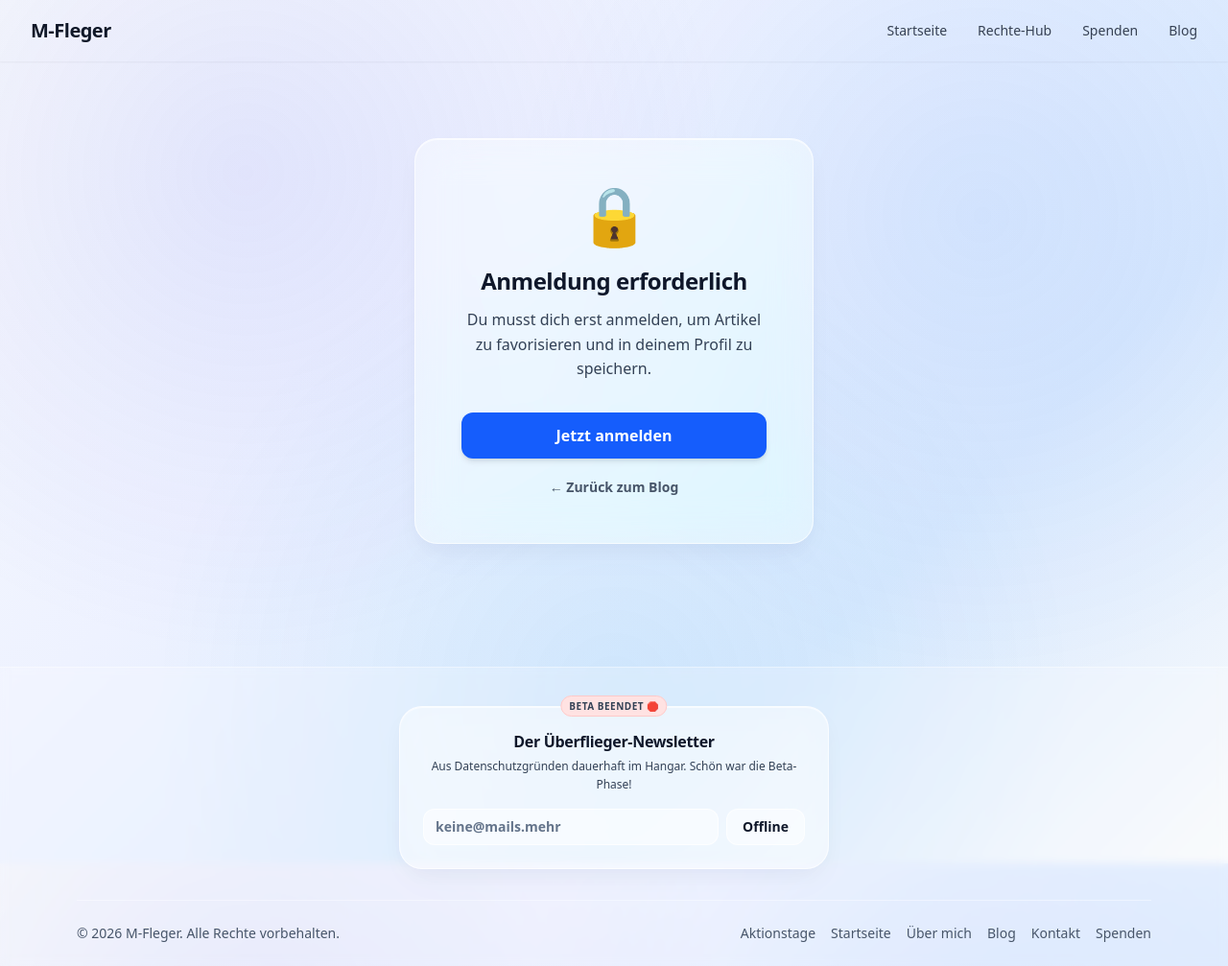
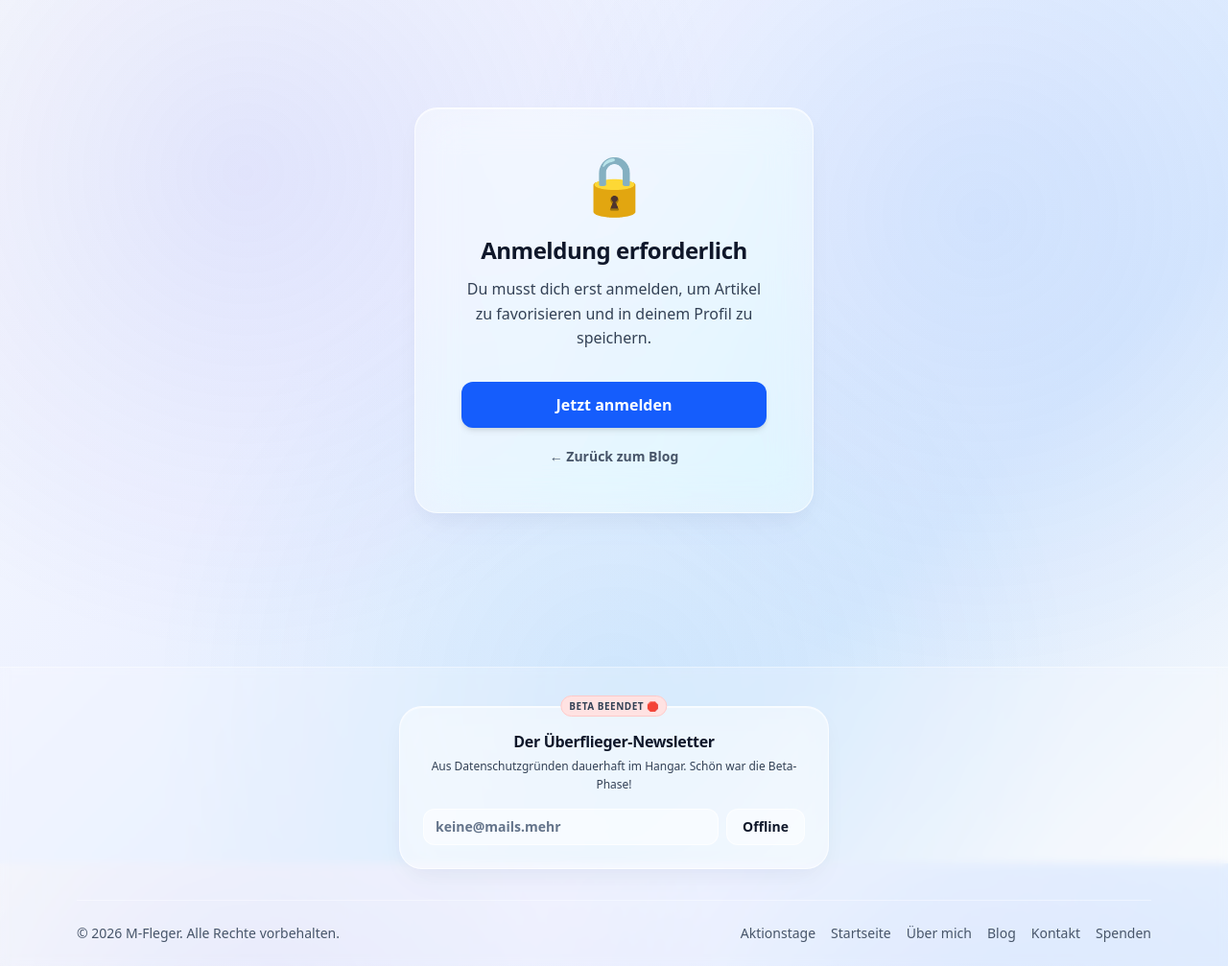
Before and after one commit to julian13053/julian13053.github.io, a Jekyll site: the page built from anmeldung-erforderlich.html, in a window 1280 px wide and 1007 px high. Shown: the whole window at 96% size. Built offline with Jekyll 4.4.1, drawn with Linux system fonts in a browser that asks for light colours; a script that is not in the unit is left out.

Commit message:
navigation.html aktualisieren

```diff
--- a/_includes/navigation.html
+++ b/_includes/navigation.html
@@ -1,58 +1,30 @@
-<div class="max-w-7xl mx-auto px-4 sm:px-6 lg:px-8">
-    <div class="flex items-center justify-between h-16">
+<div class="hidden md:hidden px-4 pt-2 pb-4 space-y-2" id="mobile-menu">
+    <div class="liquid-glass p-4 space-y-2 shadow-lg">
 
-        <div class="flex-shrink-0">
-            <a href="/" class="text-xl font-black tracking-tight text-gray-900 no-underline">
-                M-Fleger
+        <a href="/" class="block px-3 py-2 rounded-xl text-base font-semibold text-gray-950 hover:bg-white/40 no-underline transition-all">Startseite</a>
+        <a href="/unsere-rechte.html" class="block px-3 py-2 rounded-xl text-base font-semibold text-gray-950 hover:bg-white/40 no-underline transition-all">Rechte-Hub</a>
+        <a href="/spenden.html" class="block px-3 py-2 rounded-xl text-base font-semibold text-gray-950 hover:bg-white/40 no-underline transition-all">Spenden</a>
+        <a href="/blog.html" class="block px-3 py-2 rounded-xl text-base font-semibold text-gray-950 hover:bg-white/40 no-underline transition-all">Blog</a>
+
+        <div class="border-t border-white/20 my-2"></div>
+
+        <a href="/kontakt.html" class="block px-3 py-2 rounded-xl text-sm font-medium text-gray-800 hover:bg-white/40 no-underline transition-all flex items-center gap-2">
+            ✉️ Kontakt
+        </a>
+        <a href="/impressum.html" class="block px-3 py-2 rounded-xl text-sm font-medium text-gray-800 hover:bg-white/40 no-underline transition-all flex items-center gap-2">
+            ⚖️ Impressum
+        </a>
+        <a href="/datenschutz.html" class="block px-3 py-2 rounded-xl text-sm font-medium text-gray-800 hover:bg-white/40 no-underline transition-all flex items-center gap-2">
+            🔒 Datenschutz
+        </a>
+
+        <div class="border-t border-white/20 my-2"></div>
+
+        <div class="pt-1">
+            <a href="/login.html" class="block w-full text-center px-4 py-2.5 rounded-xl text-base font-bold text-white bg-blue-600 hover:bg-blue-700 no-underline shadow-md shadow-blue-600/10 transition-all active:scale-95">
+                👤 Einloggen
             </a>
-        </div>
-
-        <div class="hidden md:flex items-center space-x-8">
-            <a href="/" class="text-sm font-medium text-gray-700 hover:text-blue-600 no-underline transition-colors">Startseite</a>
-            <a href="/unsere-rechte.html" class="text-sm font-medium text-gray-700 hover:text-blue-600 no-underline transition-colors">Rechte-Hub</a>
-            <a href="/spenden.html" class="text-sm font-medium text-gray-700 hover:text-blue-600 no-underline transition-colors">Spenden</a>
-            <a href="/blog.html" class="text-sm font-medium text-gray-700 hover:text-blue-600 no-underline transition-colors">Blog</a>
-        </div>
-
-        <div class="flex md:hidden">
-            <button id="mobile-menu-button" type="button" class="inline-flex items-center justify-center p-2 rounded-xl text-gray-700 hover:text-blue-600 hover:bg-gray-100/50 focus:outline-none transition-all" aria-controls="mobile-menu" aria-expanded="false">
-                <span class="sr-only">Hauptmenü öffnen</span>
-                <svg class="block h-6 w-6" xmlns="http://www.w3.org/2000/svg" fill="none" viewBox="0 0 24 24" stroke="currentColor" aria-hidden="true">
-                    <path stroke-linecap="round" stroke-linejoin="round" stroke-width="2" d="M4 6h16M4 12h16M4 18h16" />
-                </svg>
-            </button>
         </div>
 
     </div>
 </div>
-
-<div class="hidden md:hidden px-4 pt-2 pb-4 space-y-2" id="mobile-menu">
-    <div class="liquid-glass p-4 space-y-3 shadow-lg">
-        <a href="/" class="block px-3 py-2.5 rounded-xl text-base font-semibold text-gray-900 hover:bg-white/40 no-underline transition-all">Startseite</a>
-        <a href="/unsere-rechte.html" class="block px-3 py-2.5 rounded-xl text-base font-semibold text-gray-900 hover:bg-white/40 no-underline transition-all">Rechte-Hub</a>
-        <a href="/spenden.html" class="block px-3 py-2.5 rounded-xl text-base font-semibold text-gray-900 hover:bg-white/40 no-underline transition-all">Spenden</a>
-        <a href="/blog.html" class="block px-3 py-2.5 rounded-xl text-base font-semibold text-gray-900 hover:bg-white/40 no-underline transition-all">Blog</a>
-    </div>
-</div>
-
-<script>
-    document.addEventListener('DOMContentLoaded', function () {
-        const button = document.getElementById('mobile-menu-button');
-        const menu = document.getElementById('mobile-menu');
-
-        if (button && menu) {
-            button.addEventListener('click', function () {
-                const expanded = button.getAttribute('aria-expanded') === 'true' || false;
-                button.setAttribute('aria-expanded', !expanded);
-
-                // Menü ein- oder ausblenden
-                menu.classList.toggle('hidden');
-
-                // Sanfter Pop-Effekt für das Glas-Menü
-                if(!expanded) {
-                    menu.classList.add('animate-fade-in');
-                }
-            });
-        }
-    });
-</script>
```
